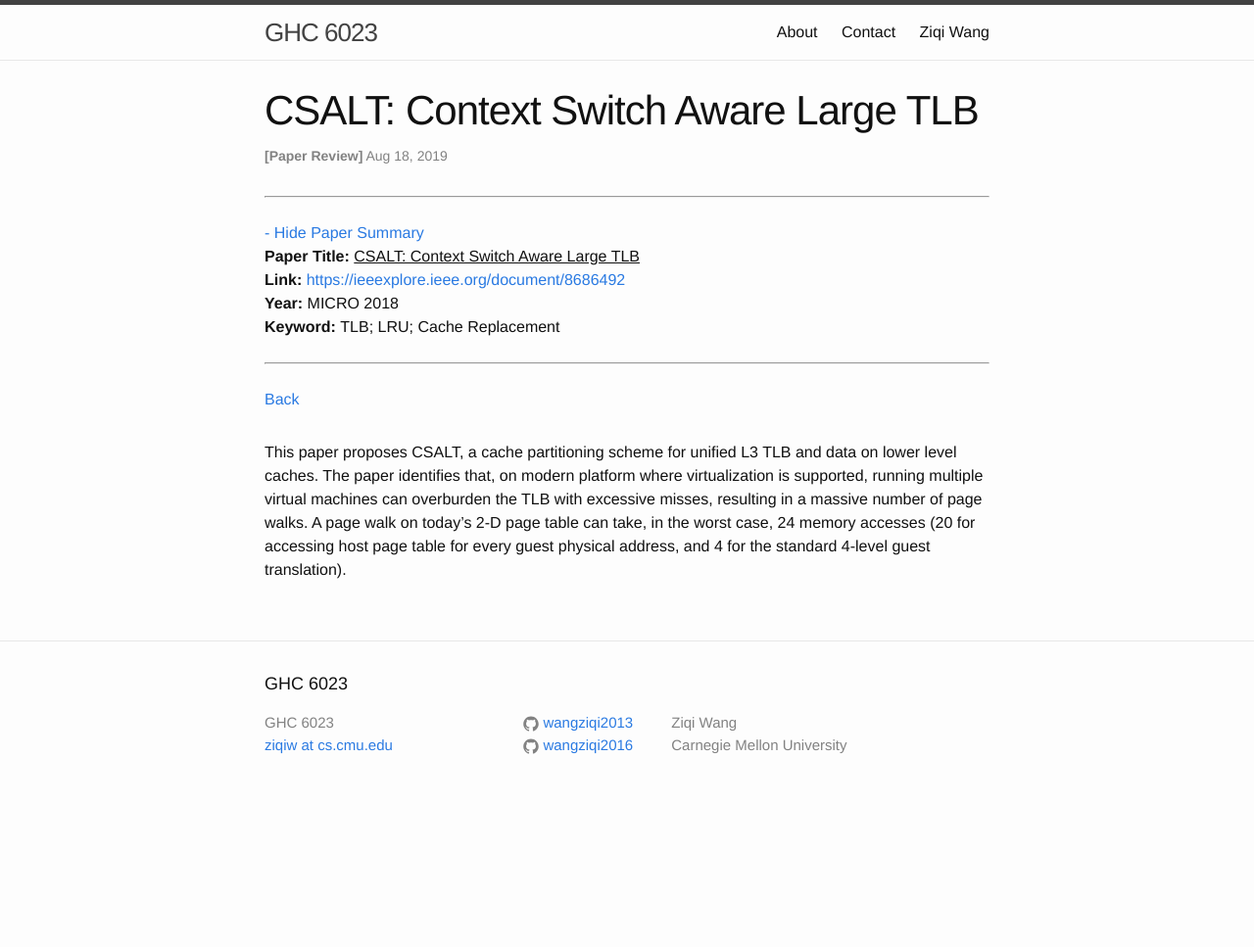
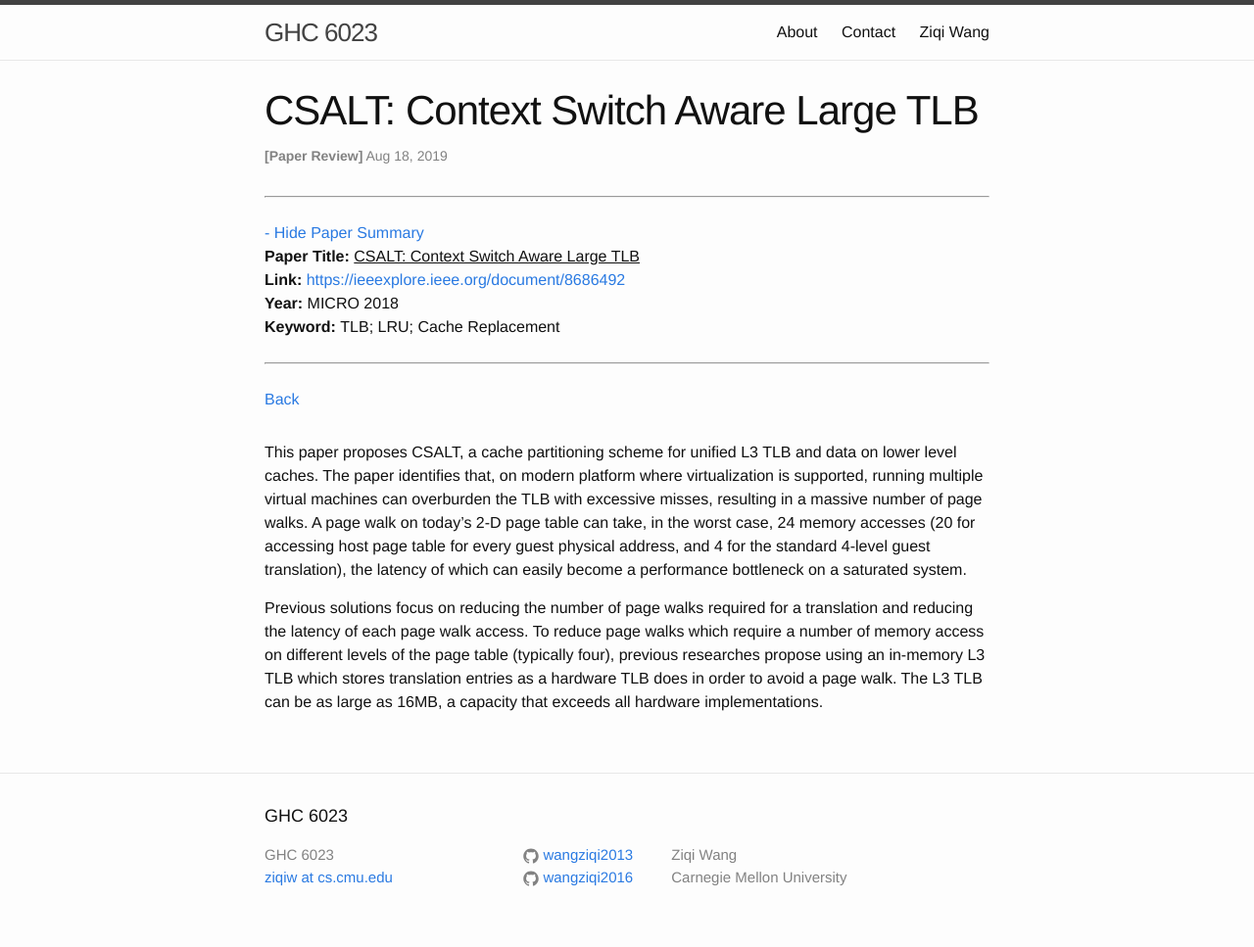
Before and after one commit to wangziqi2013/wangziqi2013.github.io, a Jekyll site: the page built from _posts/2019-08-18-CSALT.markdown, in a window 1280 px wide. Shown: the whole page at 98% size. Built offline with Jekyll 4.4.1, drawn with Linux system fonts in a browser that asks for light colours; before the commit the page ends 900 px from its top, so only the background shows below that.

Commit message:
Adding L3 TLB

```diff
--- a/_posts/2019-08-18-CSALT.markdown
+++ b/_posts/2019-08-18-CSALT.markdown
@@ -17,4 +17,11 @@ This paper proposes CSALT, a cache partitioning scheme for unified L3 TLB and da
 identifies that, on modern platform where virtualization is supported, running multiple virtual machines can overburden
 the TLB with excessive misses, resulting in a massive number of page walks. A page walk on today's 2-D page table
 can take, in the worst case, 24 memory accesses (20 for accessing host page table for every guest physical address,
-and 4 for the standard 4-level guest translation).
+and 4 for the standard 4-level guest translation), the latency of which can easily become a performance bottleneck
+on a saturated system.
+
+Previous solutions focus on reducing the number of page walks required for a translation and reducing the latency of
+each page walk access. To reduce page walks which require a number of memory access on different levels of the page
+table (typically four), previous researches propose using an in-memory L3 TLB which stores translation entries as
+a hardware TLB does in order to avoid a page walk. The L3 TLB can be as large as 16MB, a capacity that exceeds all
+hardware implementations.
```
